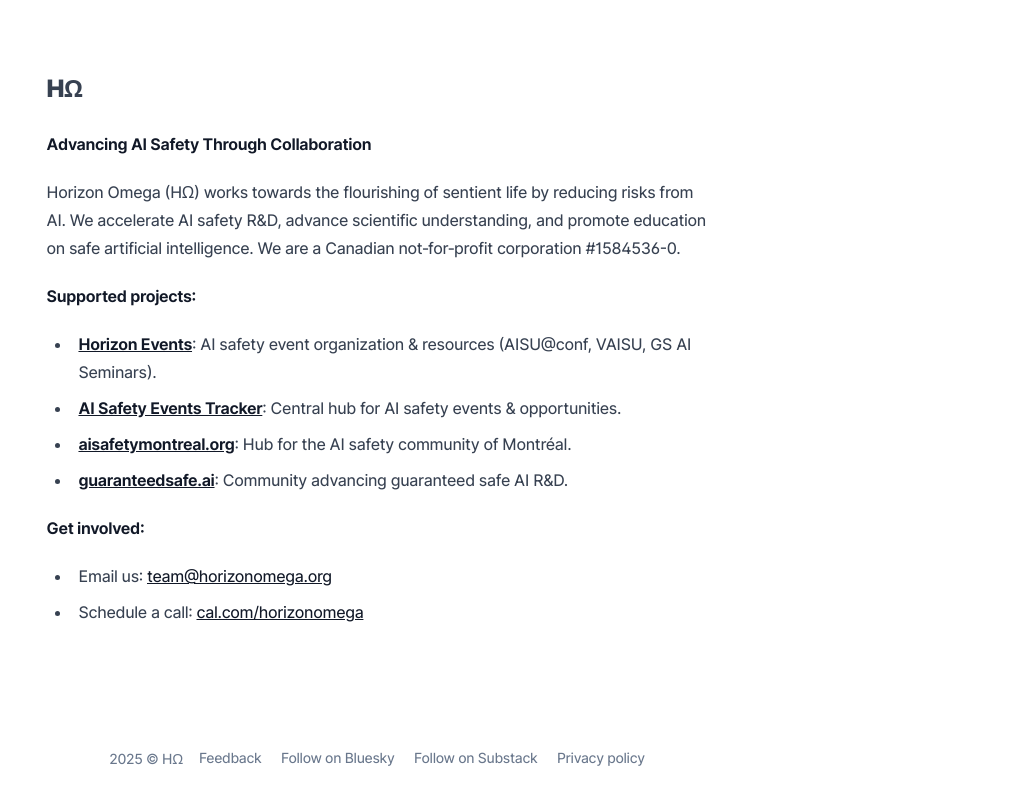
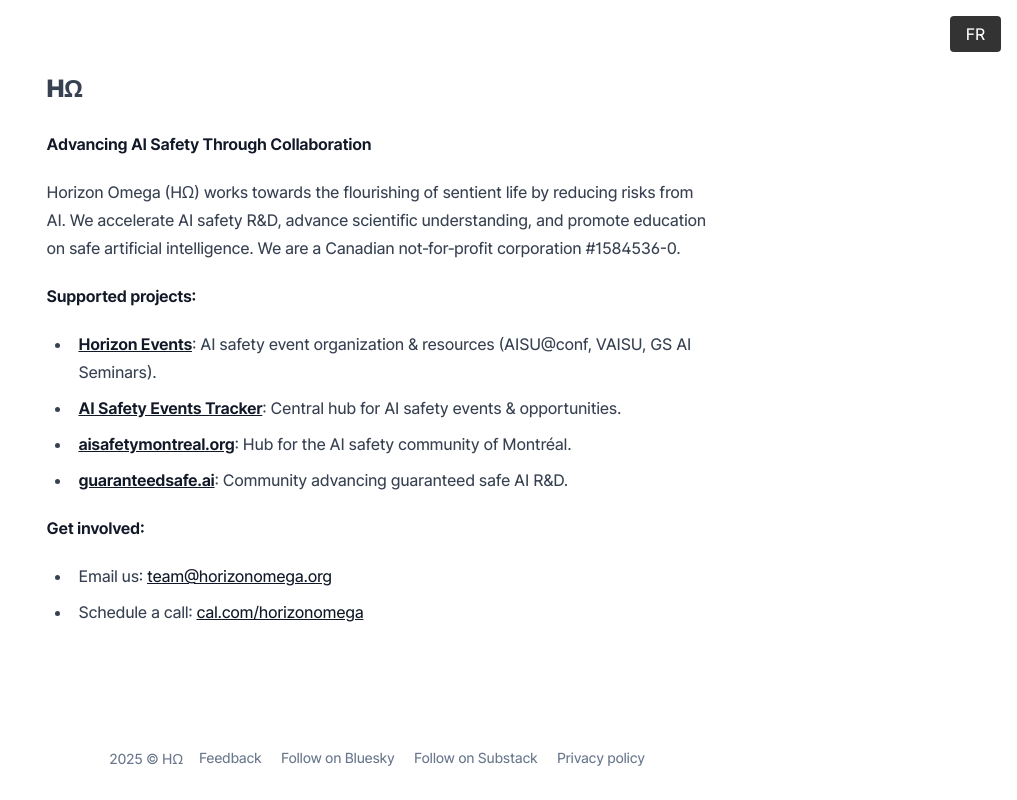
Before and after one commit to HorizonOmega/horizonomega.org, an Astro site: page / in a window 1280 px wide. Shown: the whole page, without its empty margins (263-1280 px from the left). Built offline with nearby package versions, Linux system fonts and the light colour scheme; Astro itself is replaced by a stand-in of ours.

Commit message:
Add French language support with i18n
- Configure Astro i18n with English (default) and French locales
- Add language switcher component for EN/FR toggle
- Create French translation of main page content
- Update layout to support dynamic locale detection

```diff
--- a/astro.config.mjs
+++ b/astro.config.mjs
@@ -4,4 +4,11 @@ import mdx from '@astrojs/mdx';
 export default defineConfig({
   integrations: [mdx()],
   site: 'https://horizonomega.org',
+  i18n: {
+    defaultLocale: 'en',
+    locales: ['en', 'fr'],
+    routing: {
+      prefixDefaultLocale: false
+    }
+  }
 });
--- /dev/null
+++ b/src/components/LanguageSwitcher.astro
@@ -0,0 +1,43 @@
+---
+import { getRelativeLocaleUrl } from 'astro:i18n';
+
+const currentLocale = Astro.currentLocale || 'en';
+const isEnglish = currentLocale === 'en';
+const switchLocale = isEnglish ? 'fr' : 'en';
+const switchLabel = isEnglish ? 'FR' : 'EN';
+
+// Get the current page path without locale
+const currentPath = Astro.url.pathname.replace(/^\/fr\/?/, '/');
+const targetPath = currentPath === '/' ? '' : currentPath;
+const switchUrl = getRelativeLocaleUrl(switchLocale, targetPath);
+---
+
+<div class="language-switcher">
+  <a href={switchUrl} aria-label={`Switch to ${switchLabel === 'FR' ? 'French' : 'English'}`}>
+    {switchLabel}
+  </a>
+</div>
+
+<style>
+  .language-switcher {
+    position: fixed;
+    top: 1rem;
+    right: 1rem;
+    z-index: 100;
+  }
+
+  .language-switcher a {
+    display: inline-block;
+    padding: 0.5rem 1rem;
+    background: #333;
+    color: white;
+    text-decoration: none;
+    border-radius: 4px;
+    font-weight: 600;
+    transition: background 0.2s;
+  }
+
+  .language-switcher a:hover {
+    background: #555;
+  }
+</style>
--- a/src/layouts/Layout.astro
+++ b/src/layouts/Layout.astro
@@ -1,4 +1,6 @@
 ---
+import LanguageSwitcher from '../components/LanguageSwitcher.astro';
+
 export interface Props {
   title?: string;
   description?: string;
@@ -6,10 +8,11 @@ export interface Props {
 
 const { title = 'HΩ', description = 'Advancing AI Safety Through Collaboration' } = Astro.props;
 const year = new Date().getFullYear();
+const currentLocale = Astro.currentLocale || 'en';
 ---
 
 <!DOCTYPE html>
-<html lang="en">
+<html lang={currentLocale}>
   <head>
     <meta charset="UTF-8" />
     <meta name="description" content={description} />
@@ -20,6 +23,7 @@ const year = new Date().getFullYear();
     <title>{title}</title>
   </head>
   <body>
+    <LanguageSwitcher />
     <article>
       <slot />
     </article>
```
Also changed, not shown: src/pages/fr/index.mdx (added, +21 -0 lines).
